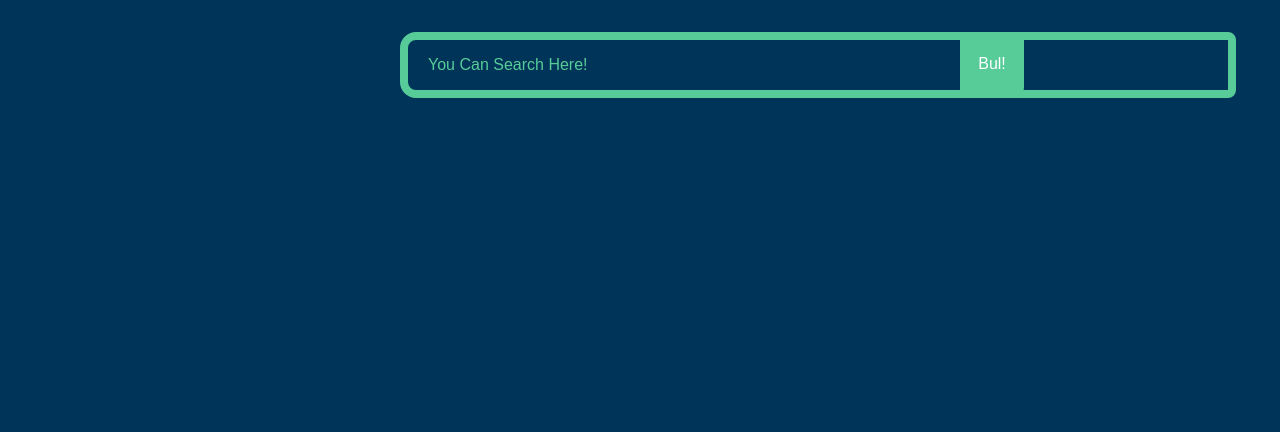
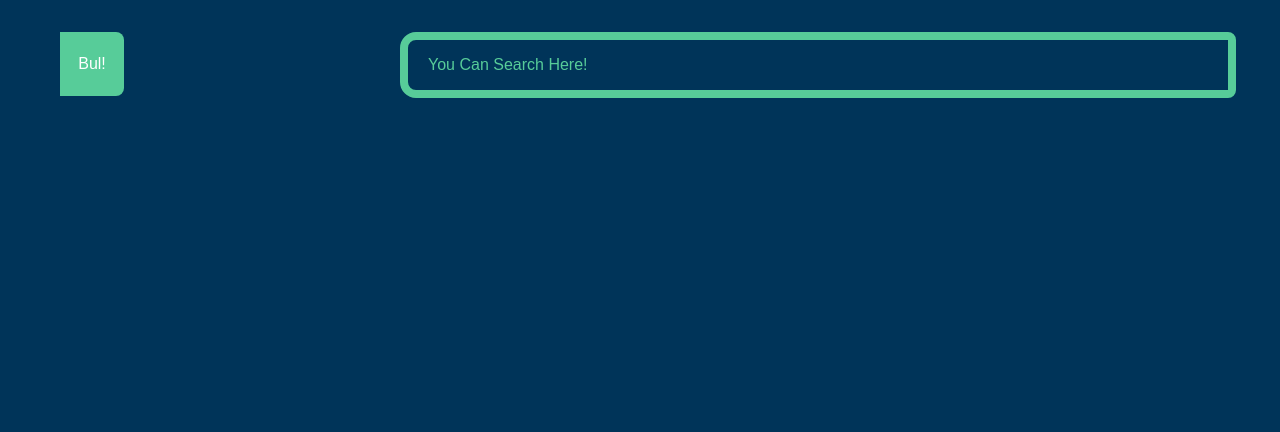
Before and after one commit to Bedmor/formulafinder, a website: page index.html in a window 1280 px wide. Shown: the part 368-800 px from the top of the page. Drawn offline with Linux system fonts and the light colour scheme.

Commit message:
edaçıkrıkçıoğlu

```diff
--- a/style.css
+++ b/style.css
@@ -72,7 +72,7 @@ html, body{
 
     height: 8vh;
     width: 8vh;
-    left: 75%;
+    left: 7.5vh;
     background-color:#57CC99;
     color: white;
     border-radius: 1vh;
```
